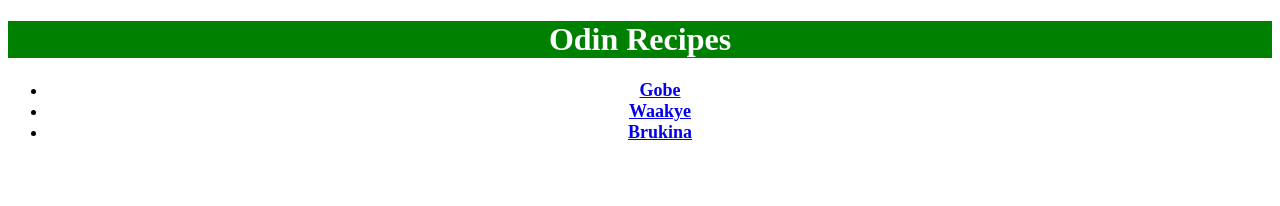
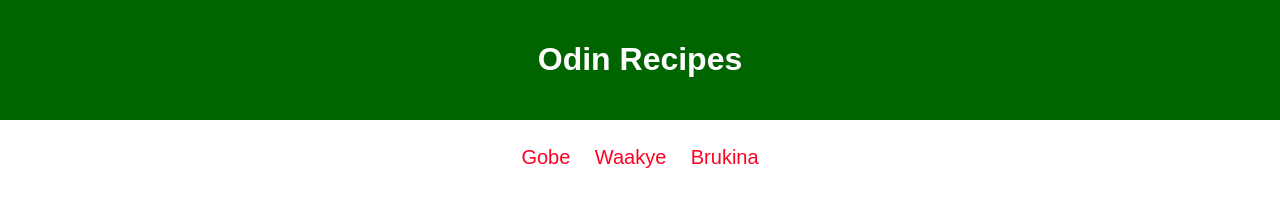
Before and after one commit to mnhaqq/odin-recipes, a plain HTML site: page index.html in a window 1280 px wide. Drawn offline with Linux system fonts and the light colour scheme.

Commit message:
improve layout of homepage

```diff
--- a/index.html
+++ b/index.html
@@ -7,12 +7,16 @@
 </head>
 
 <body>
-    <h1 id="main-head">Odin Recipes</h1>
-    <ul>
-        <li class="recipe-list"><a href="recipes/gobe.html">Gobe</a></li>
-        <li class="recipe-list"><a href="recipes/waakye.html">Waakye</a></li>
-        <li class="recipe-list"><a href="recipes/brukina">Brukina</a></li>
-    </ul>
+    <header>
+        <h1 id="main-head">Odin Recipes</h1>
+    </header>
+    <nav>
+        <ul class="list">
+            <li class="recipe-list"><a href="recipes/gobe.html">Gobe</a></li>
+            <li class="recipe-list"><a href="recipes/waakye.html">Waakye</a></li>
+            <li class="recipe-list"><a href="recipes/brukina.html">Brukina</a></li>
+        </ul>
+    </nav>
 
 </body>
 </html>
--- a/style.css
+++ b/style.css
@@ -1,11 +1,36 @@
-#main-head {
-    background-color: green;
+body {
+    font-family: 'Arial', sans-serif;
+    margin: 0;
+    padding: 0;
+}
+
+header {
+    background-color: darkgreen;
     color: white;
+    text-align: center;
+    padding: 20px;
+}
+
+nav {
     text-align: center;
 }
 
+.list {
+    list-style: none;
+    padding: 0;
+}
+
 .recipe-list {
-    font-size: large;
-    font-weight: 600;
-    text-align: center;
+    display: inline-block;
+    margin: 10px;
+    font-size: 20px;
 }
+
+a {
+    text-decoration: none;
+    color: #FF0022;
+}
+
+a:hover {
+    color: #007BFF;
+}
```
